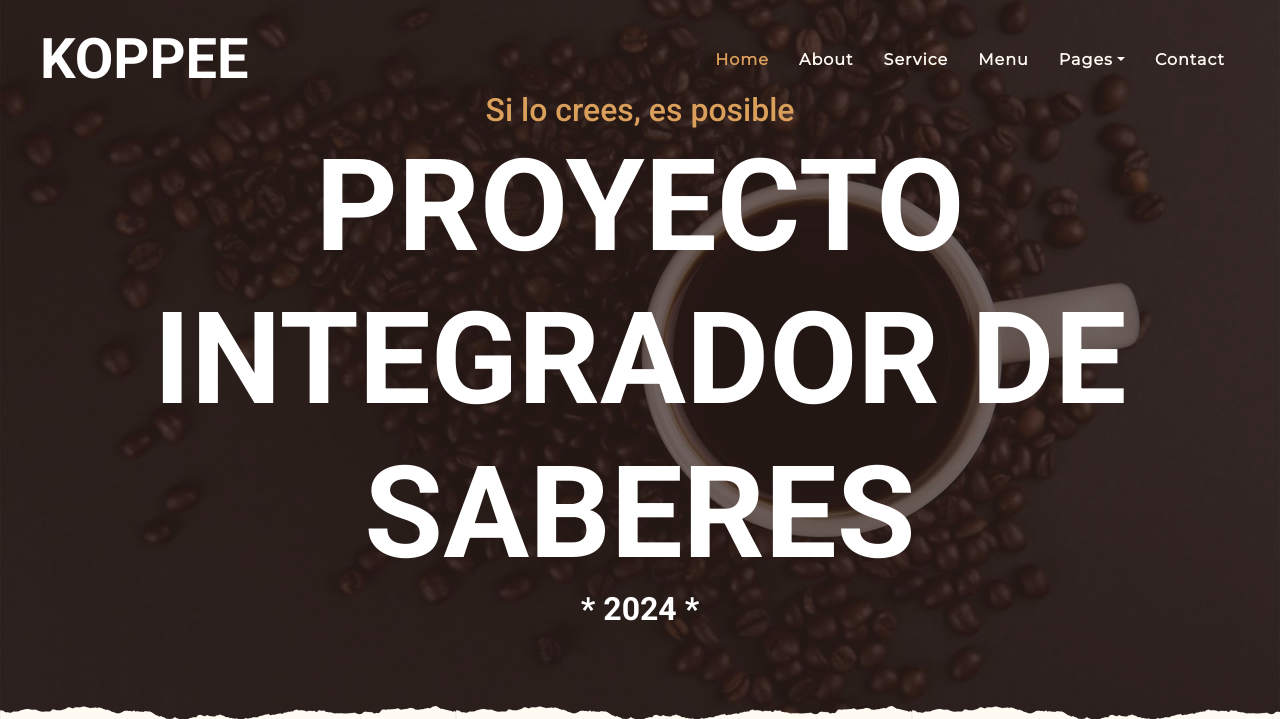
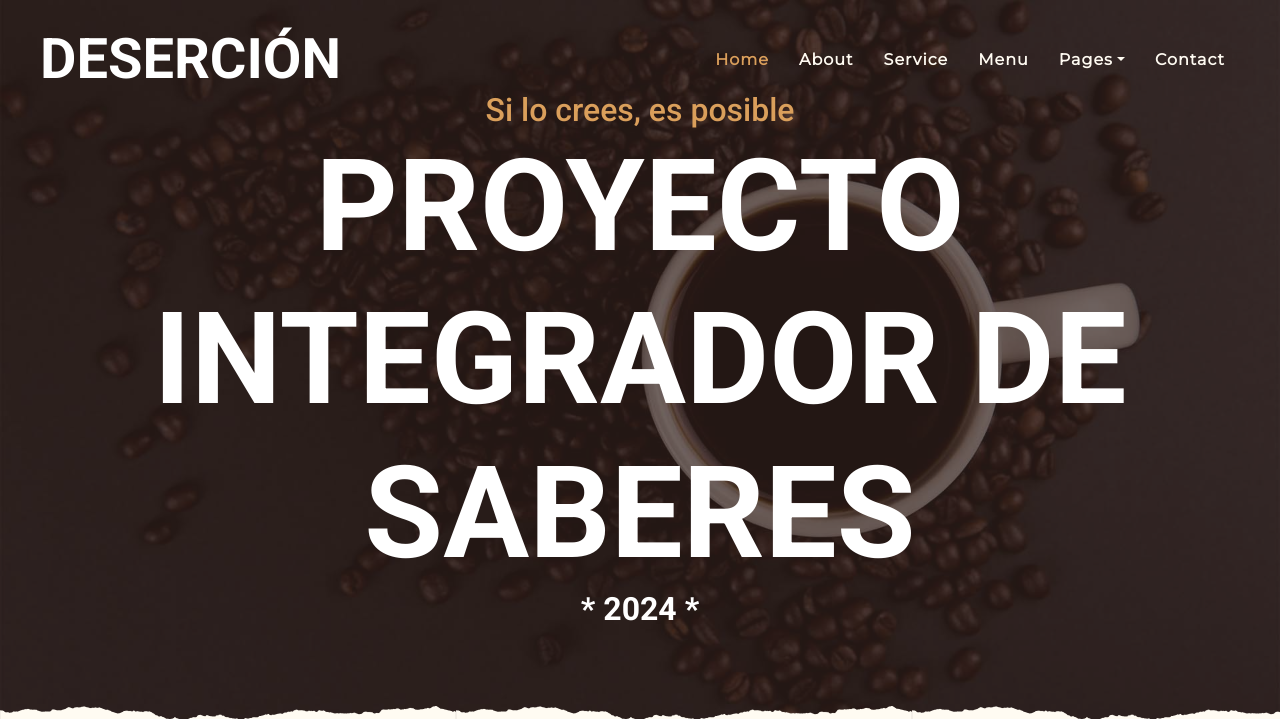
Before and after one commit to santigt11/PISCuartoCiclo, a Flask app: page /inicio in a window 1280 px wide. Shown: the top 719 px of the page. Run offline with Flask 3, Linux system fonts and the light colour scheme; some libraries are stand-ins or nearby versions.

Commit message:
Index Estudiante, iconos página

```diff
--- a/main.py
+++ b/main.py
@@ -31,7 +31,7 @@ def signin():
 # Ruta para la página principal
 @app.route('/inicio')
 def principal():
-    return render_template('index.html')
+    return render_template('indexEstudiante.html')
 
 if __name__ == '__main__':
     app.run(debug=True)
--- a/templates/index.html
+++ b/templates/indexEstudiante.html
@@ -3,7 +3,8 @@
 
 <head>
     <meta charset="utf-8">
-    <title>KOPPEE - Coffee Shop HTML Template</title>
+    <title>DESERCIÓN ESTUDIANTIL</title>
+    <link rel="icon" href="../static/img/53a67be1a52c2b76def636cb5c0c9b85dd4fa535.ico" type="image/png">
     <meta content="width=device-width, initial-scale=1.0" name="viewport">
     <meta content="Free Website Template" name="keywords">
     <meta content="Free Website Template" name="description">
@@ -31,7 +32,7 @@
     <div class="container-fluid p-0 nav-bar">
         <nav class="navbar navbar-expand-lg bg-none navbar-dark py-3">
             <a href="../templates/index.html" class="navbar-brand px-lg-4 m-0">
-                <h1 class="m-0 display-4 text-uppercase text-white">KOPPEE</h1>
+                <h1 class="m-0 display-4 text-uppercase text-white">DESERCIÓN</h1>
             </a>
             <button type="button" class="navbar-toggler" data-toggle="collapse" data-target="#navbarCollapse">
                 <span class="navbar-toggler-icon"></span>
```
Also changed, not shown: static/img/53a67be1a52c2b76def636cb5c0c9b85dd4fa535.ico (added), static/img/caballerito.jpg (added), static/img/hollow.png (added).
